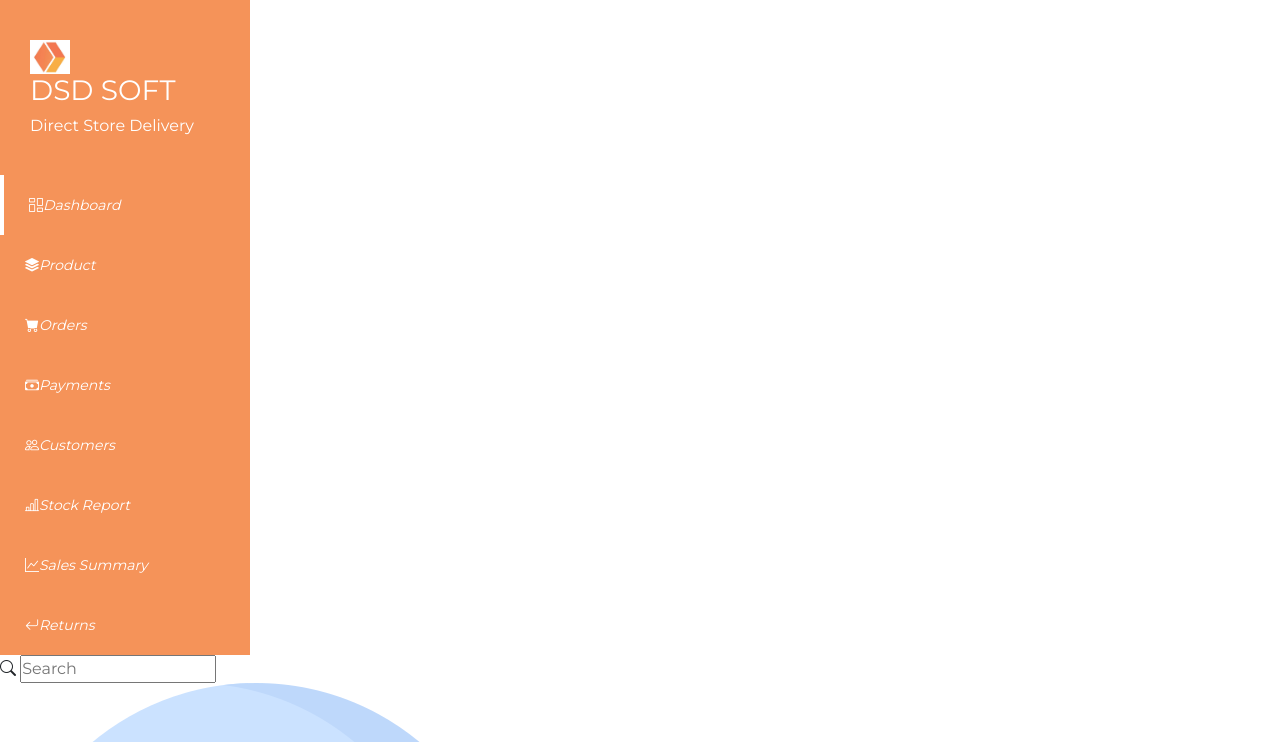
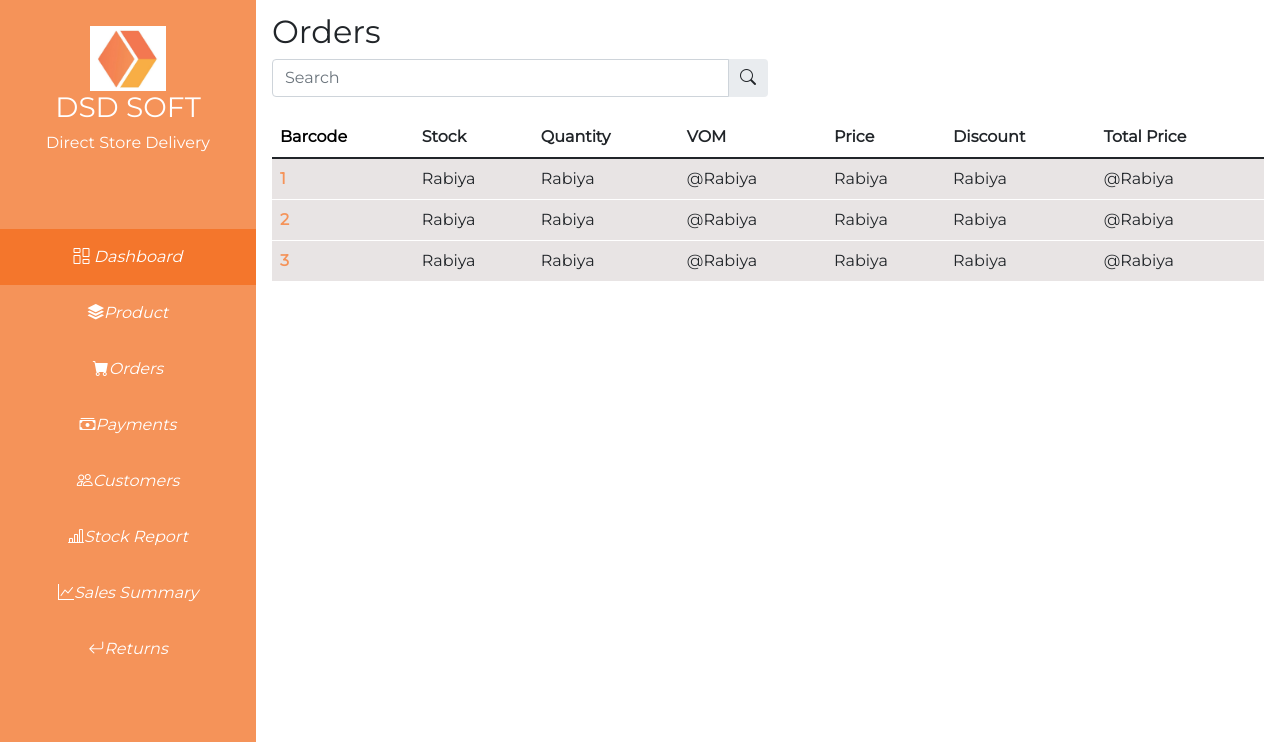
Before and after one commit to rabiya-art/DSDSOFT, a plain HTML site: page index.html in a window 1280 px wide. Shown: the top 742 px of the page. Drawn offline with nearby package versions, Linux system fonts and the light colour scheme.

Commit message:
sidebar completed

```diff
--- a/index.html
+++ b/index.html
@@ -13,7 +13,7 @@
     <title>DSD SOFT</title>
 </head>
 <body>
-    <section id="menu">
+    <!-- <section id="menu">
         <div class="logo">
             <img src="img/logo.png" alt="">
             <h3>DSD SOFT</h3>
@@ -29,8 +29,78 @@
             <li><i class="bi bi-graph-up">Sales Summary</i><a href="#"></a></li>
             <li><i class="bi bi-arrow-return-left">Returns</i><a href="#"></a></li>
         </div>
-    </section>
-    <section id="interface">
+    </section> -->
+
+      <div class="sidebar">
+        <div class="logo">
+        <img src="img/logo.png" alt="">
+            <h3>DSD SOFT</h3>
+            <h6>Direct Store Delivery</h6>
+        </div>
+        <a class="active" href="#dashboard"><i class="bi bi-columns-gap"> Dashboard</i></a>
+        <a href="#product"><i class="bi bi-stack">Product</i></a>
+        <a href="#orders"><i class="bi bi-cart-fill">Orders</i></a>
+        <a href="#payments"><i class="bi bi-cash-stack">Payments</i></a>
+        <a href="#customers"><i class="bi bi-people">Customers</i></a>
+        <a href="#stock_report"><i class="bi bi-bar-chart-line">Stock Report</i></a>
+        <a href="#sales_summary"><i class="bi bi-graph-up">Sales Summary</i></a>
+        <a href="#returns"><i class="bi bi-arrow-return-left">Returns</i></a>
+      </div>
+
+      <div class="content">
+        <h2>Orders</h2>
+        <div class="input-group">
+            <input type="search" class="form-control" placeholder="Search" aria-label="Search" aria-describedby="search-addon" />
+            <span class="input-group-text border-0" id="search-addon">
+            <i class="bi bi-search"></i>
+            </span>
+          </div>
+          <div class="table-responsive-lg">
+            <table class="table">
+                <thead>
+                    <tr style="background-color: white;">
+                      <th scope="col" style="color: black!important;">Barcode</th>
+                      <th scope="col">Stock</th>
+                      <th scope="col">Quantity</th>
+                      <th scope="col">VOM</th>
+                      <th scope="col">Price</th>
+                      <th scope="col">Discount</th>
+                      <th scope="col">Total Price</th>
+                    </tr>
+                  </thead>
+                  <tbody>
+                    <tr>
+                      <th scope="row">1</th>
+                      <td>Rabiya</td>
+                      <td>Rabiya</td>
+                      <td>@Rabiya</td>
+                      <td>Rabiya</td>
+                      <td>Rabiya</td>
+                      <td>@Rabiya</td>
+                    </tr>
+                    <tr>
+                      <th scope="row">2</th>
+                      <td>Rabiya</td>
+                      <td>Rabiya</td>
+                      <td>@Rabiya</td>
+                      <td>Rabiya</td>
+                      <td>Rabiya</td>
+                      <td>@Rabiya</td>
+                    </tr>
+                    <tr>
+                      <th scope="row">3</th>
+                      <td>Rabiya</td>
+                      <td>Rabiya</td>
+                      <td>@Rabiya</td>
+                      <td>Rabiya</td>
+                      <td>Rabiya</td>
+                      <td>@Rabiya</td>
+                    </tr>
+                  </tbody>
+            </table>
+          </div>
+      </div>
+    <!-- <section id="interface">
         <div class="navigation">
             <div class="search">
                 <i class="bi bi-search"></i>
@@ -40,7 +110,7 @@
         <div class="profile">
             <img src="img/profile.png" alt="">
         </div>
-    </section>
+    </section> -->
 
 </body>
 </html>
--- a/style.css
+++ b/style.css
@@ -12,11 +12,12 @@ body {
     position: relative;
     background: #ffffff;
 }
-
+/*
 #menu {
     background: #f59359;
     width: 250px;
     height: 100%;
+
 }
 
 #menu .logo{
@@ -67,4 +68,86 @@ body {
     text-decoration: none;
     font-weight: 300px;
     transition: 0.3s ease;
+} */
+
+
+.sidebar {
+    margin: 0;
+    padding: 0;
+    width: 20%;
+    background-color: #f59359;
+    position: fixed;
+    height: 100%;
+    overflow: auto;
+    text-align: center;
 }
+.sidebar .logo{
+    margin-bottom: 30%;
+}
+.sidebar .logo img{
+    width: 30%;
+    margin-top: 10%;
+}
+.sidebar .logo h3{
+    color: white;
+}
+.sidebar .logo h6{
+    color: white;
+}
+.sidebar a {
+    display: block;
+    color: white;
+    padding: 16px;
+    text-decoration: none;
+}
+
+.sidebar a.active {
+    background-color: #f4762c;
+    color: white;
+}
+
+.sidebar a:hover:not(.active) {
+    background-color: #f4762c;
+    color: white;
+}
+
+div.content {
+    margin-left: 20%;
+    padding: 1px 16px;
+    height: 100%;
+    padding-top: 1%;
+}
+
+@media screen and (max-width: 700px) {
+.sidebar {
+    width: 100%;
+    height: auto;
+    position: relative;
+}
+.sidebar a {float: left;}
+div.content {margin-left: 0;}
+}
+
+@media screen and (max-width: 400px) {
+.sidebar a {
+    text-align: center;
+    float: none;
+}
+}
+div.content h2{
+    font-weight: 500;
+}
+div.content .input-group{
+    width: 50%;
+    border-radius: 100%;
+    margin-bottom: 20px;
+}
+.table{
+    border-color: #ffffff!important;
+}
+th:nth-child(1){
+    color: #f59359;
+}
+tr{
+    background-color: rgba(231, 227, 227, 0.952);
+}
```
